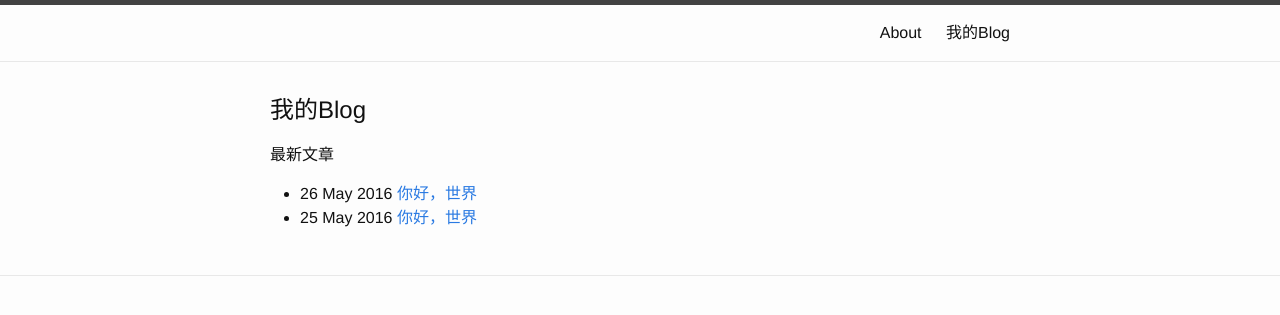
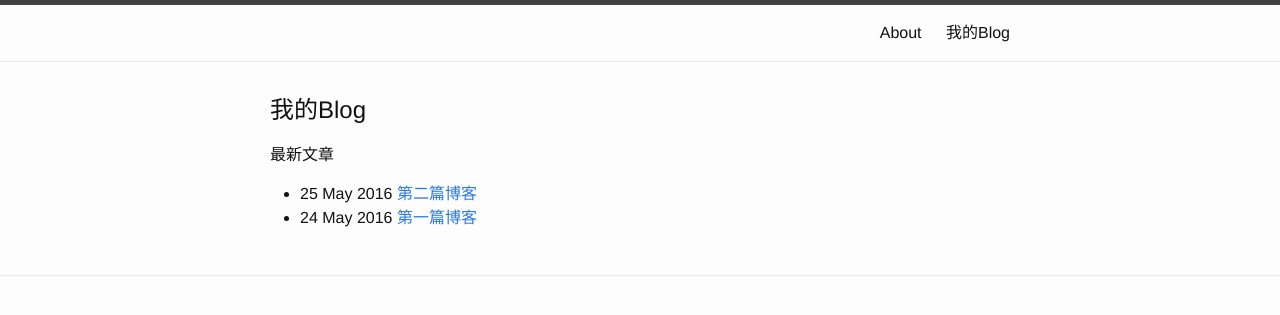
Before and after one commit to Rackson/rackson.github.io, a Jekyll site: the page built from index.html, in a window 1280 px wide. Shown: the top 315 px of the page. Built offline with Jekyll 4.4.1, drawn with Linux system fonts in a browser that asks for light colours; the list of posts is cut into pages by our own code.

Commit message:
change 配置

```diff
--- a/_config.yml
+++ b/_config.yml
@@ -1,2 +1,3 @@
+gems: [jekyll-paginate]
 paginate: 10
 paginate_path: "page:num"
--- a/_posts/2016-05-25-hello-word.md
+++ b/_posts/2016-05-24-first-blog.md
@@ -1,6 +1,6 @@
 ---
 layout: default
-title: 你好，世界
+title: 第一篇博客
 ---
 <h2>{{ page.title }}</h2>
 <p>我的第一篇文章</p>
--- a/_posts/2016-05-26-hello-word.md
+++ b/_posts/2016-05-25-second-blog.md
@@ -1,6 +1,6 @@
 ---
 layout: default
-title: 你好，世界
+title: 第二篇博客
 ---
 <h2>{{ page.title }}</h2>
 <p>我的第二篇文章</p>
--- a/index.html
+++ b/index.html
@@ -12,9 +12,10 @@ title: 我的Blog
         </li>
     {% endfor %}
 </ul>
+
 {% if paginator.total_pages > 1 %}
     {% if paginator.previous_page %}
-    <a href="{{ paginator.previous_page_path | prepend: site.baseurl | replace: '//', '/' }}"上一页</a>
+    <a href="{{ paginator.previous_page_path | prepend: site.baseurl | replace: '//', '/' }}">上一页</a>
     {% endif %}
 
     {% for page in (1..paginator.total_pages) %}
```
